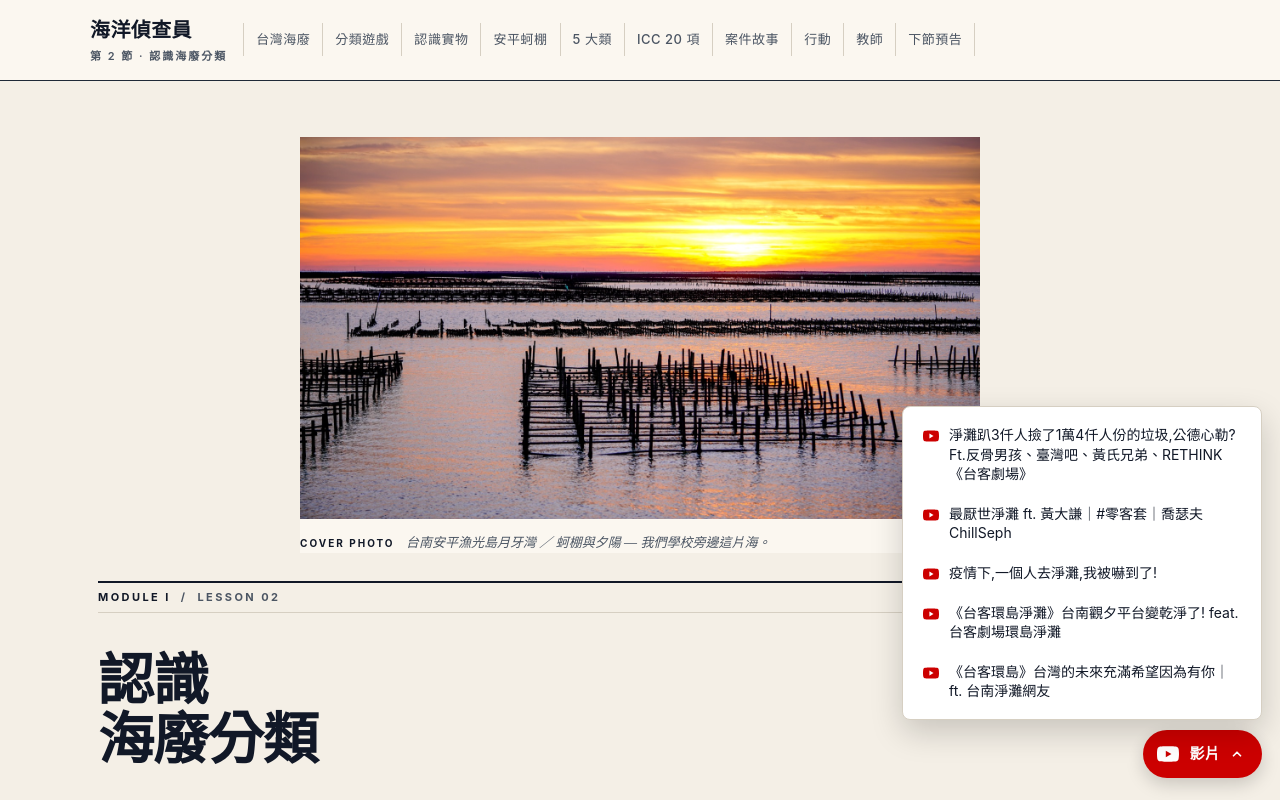
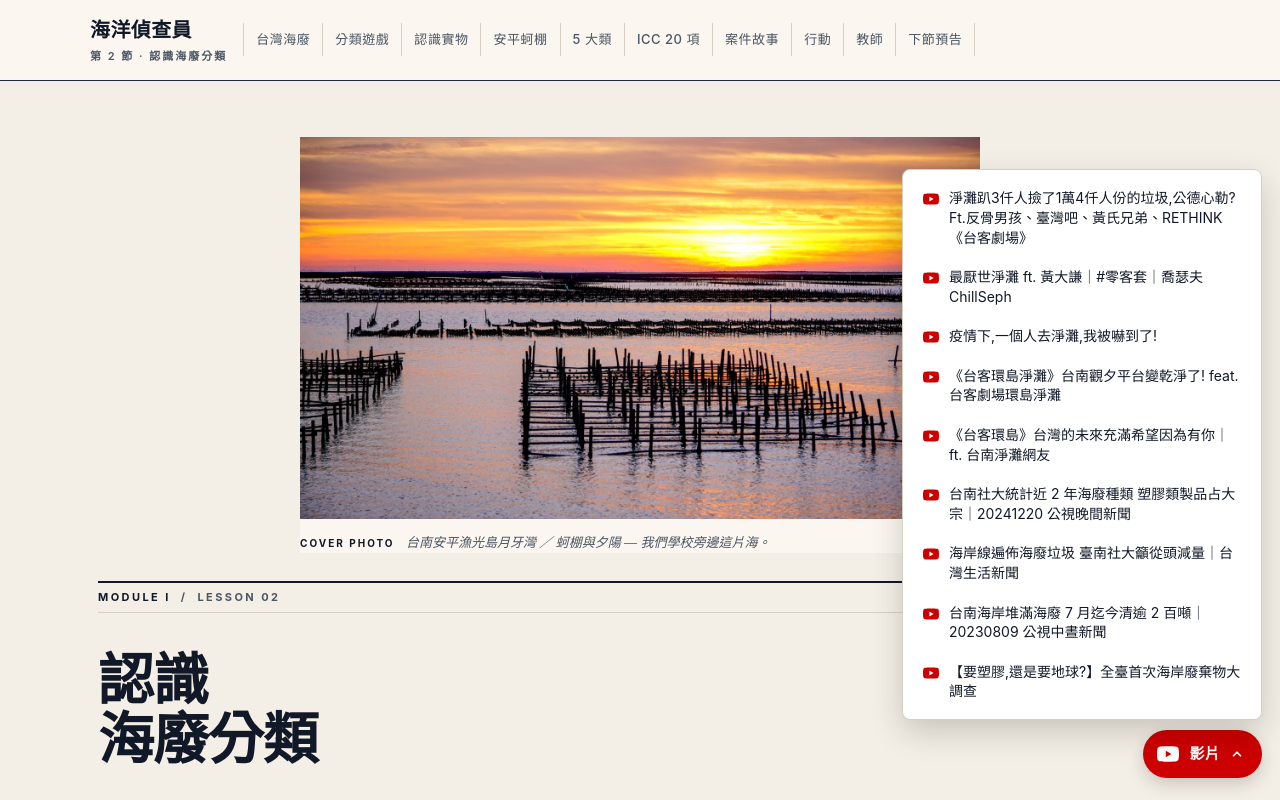
Before and after one commit to GuinnGreen/PBL_seatrash, a plain HTML site: page index.html in a window 1280 px wide. Both pictures are taken after a click on the heading "影片". Shown: the top 800 px of the page. Drawn offline with Linux system fonts and the light colour scheme.

Commit message:
Add 4 more cleanup videos to homepage menu (9 total)
Adds PTS news segments and a 公視 documentary that align with the
Step 01 Taiwan overview and the Anping in-depth section.

```diff
--- a/index.html
+++ b/index.html
@@ -273,6 +273,38 @@
           <span>《台客環島》台灣的未來充滿希望因為有你｜ft. 台南淨灘網友</span>
         </a>
       </li>
+      <li>
+        <a href="https://www.youtube.com/watch?v=jLedoqINBm0" target="_blank" rel="noopener">
+          <svg viewBox="0 0 24 24" aria-hidden="true" fill="currentColor">
+            <path d="M23.5 6.2a3 3 0 0 0-2.1-2.1C19.5 3.6 12 3.6 12 3.6s-7.5 0-9.4.5A3 3 0 0 0 .5 6.2C0 8.1 0 12 0 12s0 3.9.5 5.8a3 3 0 0 0 2.1 2.1c1.9.5 9.4.5 9.4.5s7.5 0 9.4-.5a3 3 0 0 0 2.1-2.1C24 15.9 24 12 24 12s0-3.9-.5-5.8zM9.6 15.6V8.4l6.2 3.6-6.2 3.6z"/>
+          </svg>
+          <span>台南社大統計近 2 年海廢種類 塑膠類製品占大宗｜20241220 公視晚間新聞</span>
+        </a>
+      </li>
+      <li>
+        <a href="https://www.youtube.com/watch?v=aA8WY_dPwPA" target="_blank" rel="noopener">
+          <svg viewBox="0 0 24 24" aria-hidden="true" fill="currentColor">
+            <path d="M23.5 6.2a3 3 0 0 0-2.1-2.1C19.5 3.6 12 3.6 12 3.6s-7.5 0-9.4.5A3 3 0 0 0 .5 6.2C0 8.1 0 12 0 12s0 3.9.5 5.8a3 3 0 0 0 2.1 2.1c1.9.5 9.4.5 9.4.5s7.5 0 9.4-.5a3 3 0 0 0 2.1-2.1C24 15.9 24 12 24 12s0-3.9-.5-5.8zM9.6 15.6V8.4l6.2 3.6-6.2 3.6z"/>
+          </svg>
+          <span>海岸線遍佈海廢垃圾 臺南社大籲從頭減量｜台灣生活新聞</span>
+        </a>
+      </li>
+      <li>
+        <a href="https://www.youtube.com/watch?v=n_a_YEkNJaI" target="_blank" rel="noopener">
+          <svg viewBox="0 0 24 24" aria-hidden="true" fill="currentColor">
+            <path d="M23.5 6.2a3 3 0 0 0-2.1-2.1C19.5 3.6 12 3.6 12 3.6s-7.5 0-9.4.5A3 3 0 0 0 .5 6.2C0 8.1 0 12 0 12s0 3.9.5 5.8a3 3 0 0 0 2.1 2.1c1.9.5 9.4.5 9.4.5s7.5 0 9.4-.5a3 3 0 0 0 2.1-2.1C24 15.9 24 12 24 12s0-3.9-.5-5.8zM9.6 15.6V8.4l6.2 3.6-6.2 3.6z"/>
+          </svg>
+          <span>台南海岸堆滿海廢 7 月迄今清逾 2 百噸｜20230809 公視中晝新聞</span>
+        </a>
+      </li>
+      <li>
+        <a href="https://www.youtube.com/watch?v=A_Z-k8XoKRc" target="_blank" rel="noopener">
+          <svg viewBox="0 0 24 24" aria-hidden="true" fill="currentColor">
+            <path d="M23.5 6.2a3 3 0 0 0-2.1-2.1C19.5 3.6 12 3.6 12 3.6s-7.5 0-9.4.5A3 3 0 0 0 .5 6.2C0 8.1 0 12 0 12s0 3.9.5 5.8a3 3 0 0 0 2.1 2.1c1.9.5 9.4.5 9.4.5s7.5 0 9.4-.5a3 3 0 0 0 2.1-2.1C24 15.9 24 12 24 12s0-3.9-.5-5.8zM9.6 15.6V8.4l6.2 3.6-6.2 3.6z"/>
+          </svg>
+          <span>【要塑膠,還是要地球?】全臺首次海岸廢棄物大調查</span>
+        </a>
+      </li>
     </ul>
   </details>
 
```
